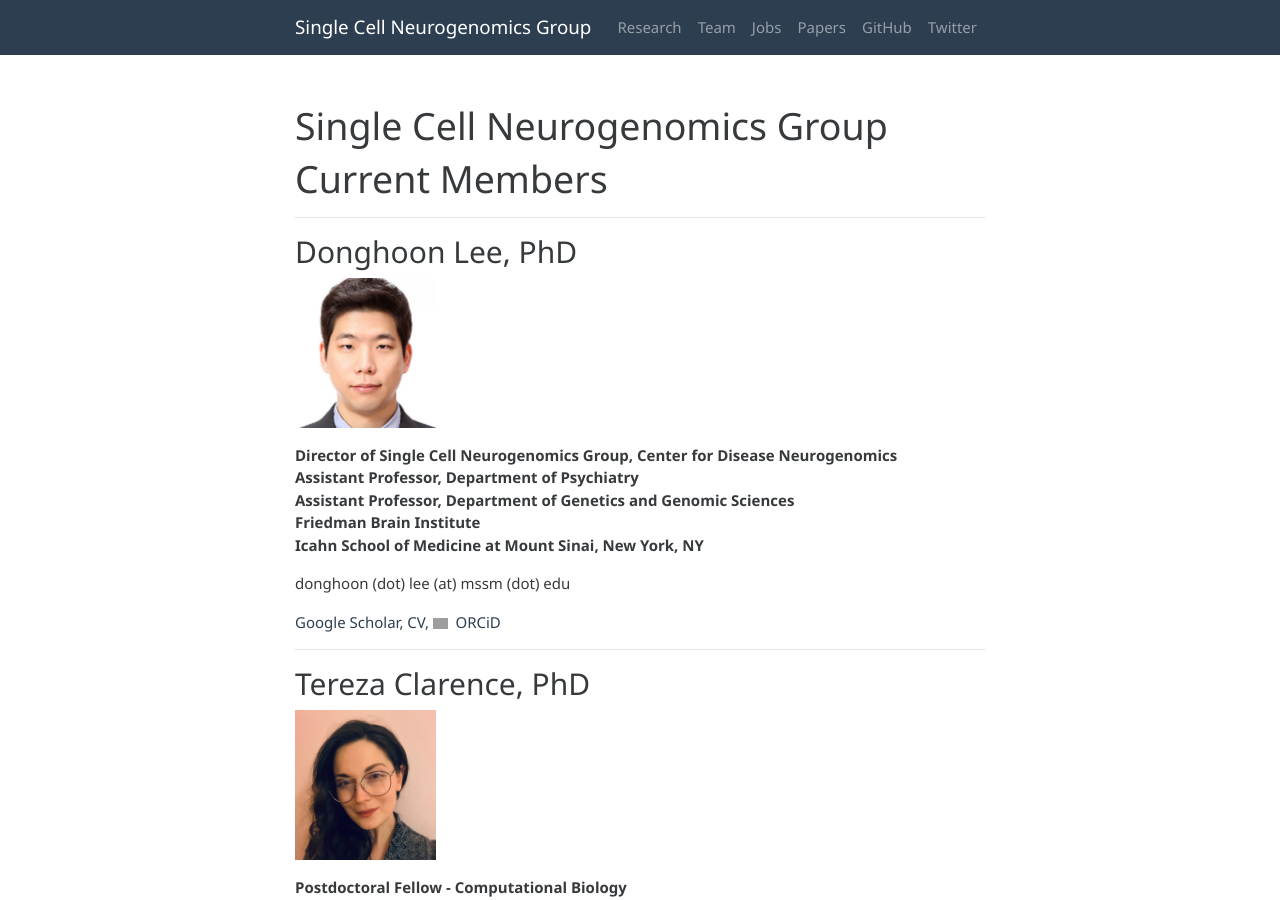
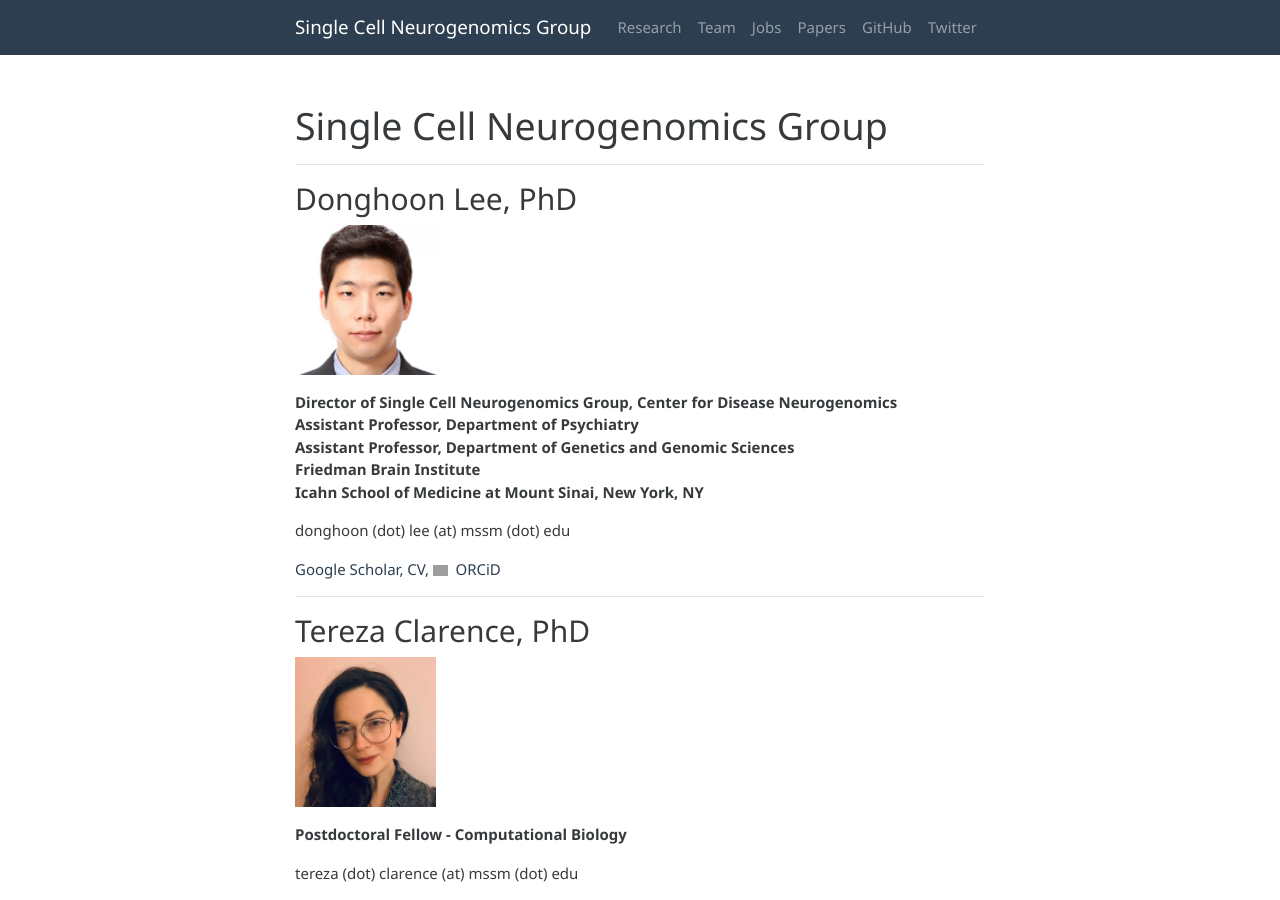
Before and after one commit to leelaboratory/leelaboratory.github.io, a Jekyll site: the page built from pages/team.md, in a window 1280 px wide and 900 px high. Built offline with Jekyll 4.4.1, drawn with Linux system fonts in a browser that asks for light colours; grey boxes are pictures that could not be loaded.

Commit message:
Update team.md

```diff
--- a/pages/team.md
+++ b/pages/team.md
@@ -6,7 +6,6 @@ title: 'Single Cell Neurogenomics Group'
 
 
 
-# Current Members
 <hr>
 
 
@@ -90,7 +89,6 @@ chia-hsuan (dot) chou (at) icahn (dot) mssm (dot) edu
 
 
 # Past Members
-<hr>
 
 
 
```
